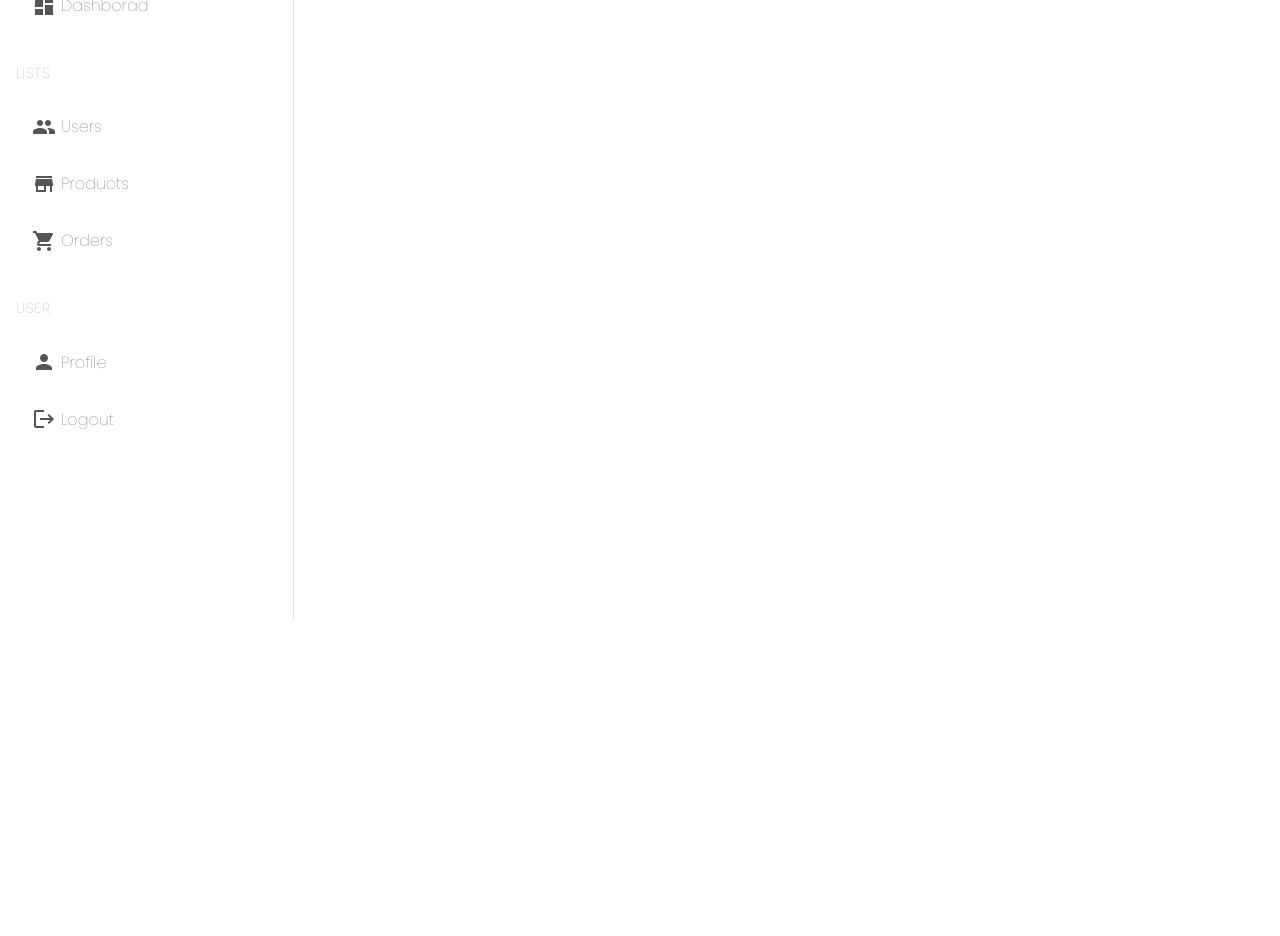
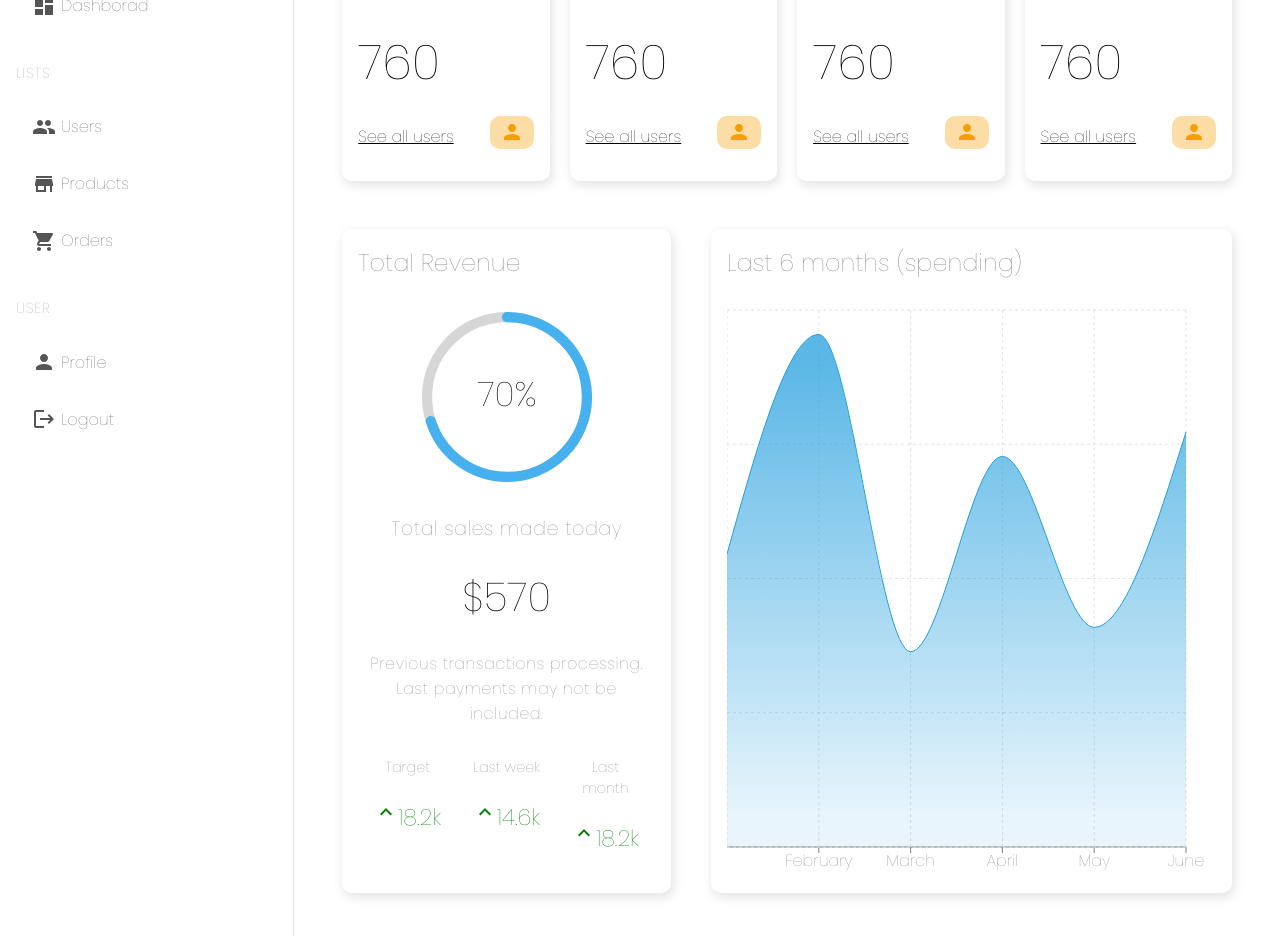
Before and after one commit to przemekpro/space-admin, a React (Create React App) app: page / in a window 1280 px wide. Shown: the part 180-1116 px from the top of the page. Before the commit the page ends 800 px from the top, so only its background shows below. Built offline with nearby package versions, Linux system fonts and the light colour scheme; the HTML template or start-up script is replaced by a standard one.

Commit message:
add widget and chart

```diff
--- a/package.json
+++ b/package.json
@@ -11,9 +11,11 @@
     "@testing-library/react": "^13.4.0",
     "@testing-library/user-event": "^13.5.0",
     "react": "^18.2.0",
+    "react-circular-progressbar": "^2.1.0",
     "react-dom": "^18.2.0",
     "react-router-dom": "^6.4.2",
     "react-scripts": "5.0.1",
+    "recharts": "^2.1.15",
     "sass": "^1.55.0",
     "web-vitals": "^2.1.4"
   },
--- a/src/App.js
+++ b/src/App.js
@@ -1,6 +1,7 @@
 import './app.scss'
 import Sidebar from './components/sidebar/Sidebar';
 import Navbar from './components/navbar/Navbar';
+import Home from './pages/home/Home'
 
 
 function App() {
@@ -11,6 +12,7 @@ function App() {
       </aside>
       <div className="app-wrapper">
         <Navbar />
+        <Home />
       </div>
     </div>
   );
--- a/src/app.scss
+++ b/src/app.scss
@@ -8,6 +8,8 @@
 
     &-wrapper {
         display: flex;
+        flex-direction: column;
+        align-items: center;
         flex: 6;
     }
 }
--- /dev/null
+++ b/src/components/chart/Chart.jsx
@@ -0,0 +1,52 @@
+import "./chart.scss";
+import {
+  AreaChart,
+  Area,
+  XAxis,
+  CartesianGrid,
+  Tooltip,
+  ResponsiveContainer,
+} from "recharts";
+
+const data = [
+  { name: "January", Total: 1200 },
+  { name: "February", Total: 2100 },
+  { name: "March", Total: 800 },
+  { name: "April", Total: 1600 },
+  { name: "May", Total: 900 },
+  { name: "June", Total: 1700 },
+];
+
+export default function Chart() {
+  return (
+    <div className="chart">
+      <div className="chart__title">Last 6 months (spending)</div>
+      <ResponsiveContainer width="100%">
+        <AreaChart
+          width={730}
+          height={250}
+          data={data}
+          margin={{ top: 10, right: 30, left: 0, bottom: 0 }}
+          className="chart__diagram"
+        >
+          <defs>
+            <linearGradient id="total" x1="0" y1="0" x2="0" y2="1">
+              <stop offset="5%" stopColor="#239fde" stopOpacity={0.75} />
+              <stop offset="95%" stopColor="#239fde" stopOpacity={0.1} />
+            </linearGradient>
+          </defs>
+          <XAxis dataKey="name" stroke="gray" />
+          <CartesianGrid strokeDasharray="3 3" className="chart__grid" />
+          <Tooltip />
+          <Area
+            type="monotone"
+            dataKey="Total"
+            stroke="#239fde"
+            fillOpacity={1}
+            fill="url(#total)"
+          />
+        </AreaChart>
+      </ResponsiveContainer>
+    </div>
+  );
+};
--- /dev/null
+++ b/src/components/chart/chart.scss
@@ -0,0 +1,19 @@
+.chart {
+    flex: 4;
+    -webkit-box-shadow: 2px 4px 10px 1px rgba(0, 0, 0, 0.47);
+    box-shadow: 2px 4px 10px 1px rgba(201, 201, 201, 0.47);
+    padding: 1em;
+    color: gray;
+    border-radius: 10px;
+    display: flex;
+    flex-direction: column;
+
+    &__title {
+        font-size: 1.5rem;
+      margin-bottom: 20px;
+    }
+
+    &__grid {
+      stroke: rgb(228, 225, 225);
+    }
+  }
--- /dev/null
+++ b/src/components/revenue/Revenue.jsx
@@ -0,0 +1,55 @@
+import './revenue.scss'
+import { CircularProgressbar, buildStyles } from 'react-circular-progressbar';
+import 'react-circular-progressbar/dist/styles.css';
+import { KeyboardArrowUp } from '@mui/icons-material';
+
+export default function Revenue() {
+    return(
+        <div className="revenue">
+            <div className="revenue__title">Total Revenue</div>
+            <div className="revenue__chart">
+                <CircularProgressbar
+                    value={70}
+                    text={'70%'}
+                    strokeWidth={6}
+                    styles={buildStyles({
+                        pathColor: `rgba(10, 162, 250, ${70 / 100})`,
+                        textColor: '#000'
+                    })}
+                />
+            </div>
+            <p className="revenue__subtitle">Total sales made today</p>
+            <p className="revenue__today">$570</p>
+            <p className="revenue__info">Previous transactions processing. <span className="revenue__info--new-line">Last payments may not be included.</span></p>
+            <div className="revenue__stats">
+                <div className="revenue__stats-wrapper">
+                    <p className="revenue__stats-title">
+                        Target
+                    </p>
+                    <p className="revenue__stats-counter">
+                        <KeyboardArrowUp />
+                        18.2k
+                    </p>
+                </div>
+                <div className="revenue__stats-wrapper">
+                    <p className="revenue__stats-title">
+                        Last week
+                    </p>
+                    <p className="revenue__stats-counter">
+                        <KeyboardArrowUp />
+                        14.6k
+                    </p>
+                </div>
+                <div className="revenue__stats-wrapper">
+                    <p className="revenue__stats-title">
+                        Last month
+                    </p>
+                    <p className="revenue__stats-counter">
+                        <KeyboardArrowUp />
+                        18.2k
+                    </p>
+                </div>
+            </div>
+        </div>
+    )
+}
--- /dev/null
+++ b/src/components/revenue/revenue.scss
@@ -0,0 +1,72 @@
+.revenue {
+    flex: 1;
+    padding: 1em;
+    display: flex;
+    flex-direction: column;
+    align-items: center;
+    gap: 1em;
+    -webkit-box-shadow: 2px 4px 10px 1px rgba(0, 0, 0, 0.47);
+    box-shadow: 2px 4px 10px 1px rgba(201, 201, 201, 0.47);
+    border-radius: 10px;
+
+
+    &__title {
+        font-size: 1.5rem;
+        color: gray;
+        align-self: flex-start;
+    }
+
+    &__chart {
+        width: 170px;
+        margin: 1em;
+    }
+
+    &__subtitle {
+        color: gray;
+        font-size: 1.2rem;
+        margin: 0;
+        letter-spacing: 0.5px;
+    }
+
+    &__today {
+        font-size: 2.5rem;
+        margin: 0.2em;
+        font-weight: 300;
+    }
+
+    &__info {
+        font-size: 1rem;
+        color: gray;
+        text-align: center;
+        margin: 0;
+        letter-spacing: 0.5px;
+
+        &--new-line {
+            display: block;
+        }
+    }
+
+    &__stats {
+        display: flex;
+        justify-content: space-between;
+        width: 100%;
+
+        &-wrapper {
+            text-align: center;
+            padding: 0 1em;
+        }
+
+        &-title {
+            color: gray;
+            font-size: 0.9rem;
+        }
+
+        &-counter {
+            font-size: 1.4rem;
+            font-weight: 400;
+            color: green;
+            display: flex;
+        }
+    }
+
+}
--- /dev/null
+++ b/src/components/widget/Widget.jsx
@@ -0,0 +1,20 @@
+import { KeyboardArrowUp, Person } from '@mui/icons-material'
+import './widget.scss'
+
+export default function Widget() {
+    return(
+        <div className="widget">
+            <div className="widget__left">
+                <p className="widget__title">Users</p>
+                <p className="widget__counter">760</p>
+                <p className="widget__link">See all users</p>
+            </div>
+            <div className="widget__right">
+                <p className="widget__percentage">
+                    <KeyboardArrowUp />
+                    5%</p>
+                <p className="widget__icon"><Person /></p>
+            </div>
+        </div>
+    )
+}
--- /dev/null
+++ b/src/components/widget/widget.scss
@@ -0,0 +1,52 @@
+.widget {
+    display: flex;
+    flex: 1;
+    padding: 1em;
+    justify-content: space-between;
+    border-radius: 10px;
+    -webkit-box-shadow: 2px 4px 10px 1px rgba(0, 0, 0, 0.47);
+    box-shadow: 2px 4px 10px 1px rgba(201, 201, 201, 0.47);
+
+    &__left,
+    &__right {
+        display: flex;
+        flex-direction: column;
+        justify-content: space-between;
+    }
+
+    &__title {
+        text-transform: uppercase;
+        letter-spacing: 0.3px;
+        color:rgba(128, 128, 128, 0.758);
+        font-weight: 600;
+
+    }
+
+    &__counter {
+        font-size: 3rem;
+        margin: 0.2em 0;
+        font-weight: 300;
+    }
+
+    &__link {
+        text-decoration: underline;
+        cursor: pointer;
+    }
+
+    &__percentage {
+        color: rgb(0, 128, 0);
+        display: flex;
+        justify-content: center;
+        align-items: center;
+
+    }
+
+    &__icon {
+        color: rgb(246, 158, 5);
+        background-color: rgba(246, 158, 5, 0.354);
+        border-radius: 10px;
+        padding: 0.3em;
+        display: flex;
+        justify-content: center;
+    }
+}
--- a/src/pages/home/Home.jsx
+++ b/src/pages/home/Home.jsx
@@ -1,7 +1,22 @@
 import './home.scss'
+import Widget from '../../components/widget/Widget'
+import Revenue from '../../components/revenue/Revenue'
+import Chart from '../../components/chart/Chart'
+
 
 export default function Home() {
     return (
-        <h1>Home Page</h1>
+        <div className="home">
+            <div className="home__widgets">
+                <Widget />
+                <Widget />
+                <Widget />
+                <Widget />
+            </div>
+            <div className="home__charts">
+                <Revenue />
+                <Chart />
+            </div>
+        </div>
     )
 }
--- a/src/pages/home/home.scss
+++ b/src/pages/home/home.scss
@@ -0,0 +1,18 @@
+.home {
+    max-width: 1400px;
+    width: 100%;
+    display: flex;
+    flex-direction: column;
+    padding: 3em;
+    gap: 3em;
+
+    &__widgets {
+        display: flex;
+        gap: 20px;
+    }
+
+    &__charts {
+        display: flex;
+        gap: 40px;
+    }
+}
```
Also changed, not shown: 1 other file (tests, documents, lock files or other folders).
